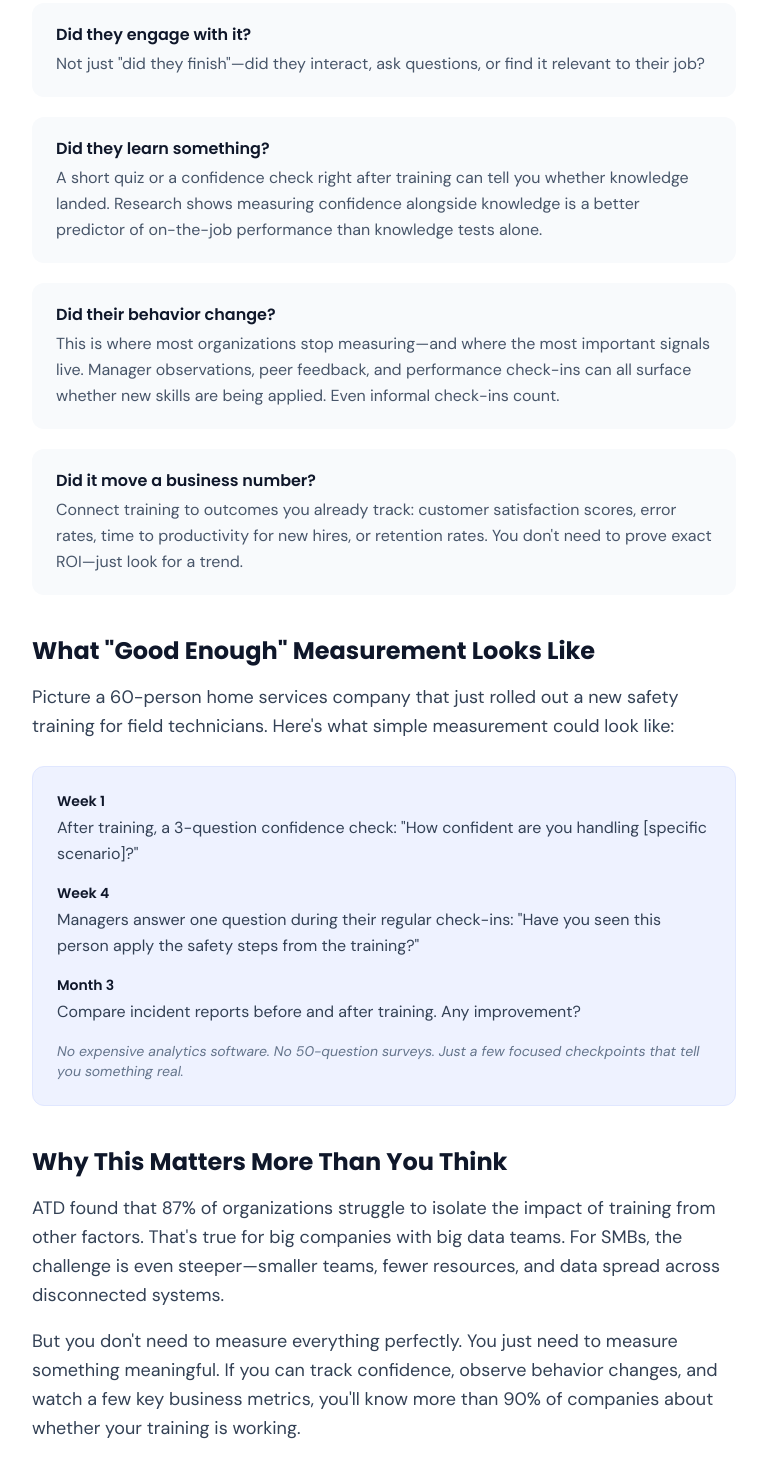
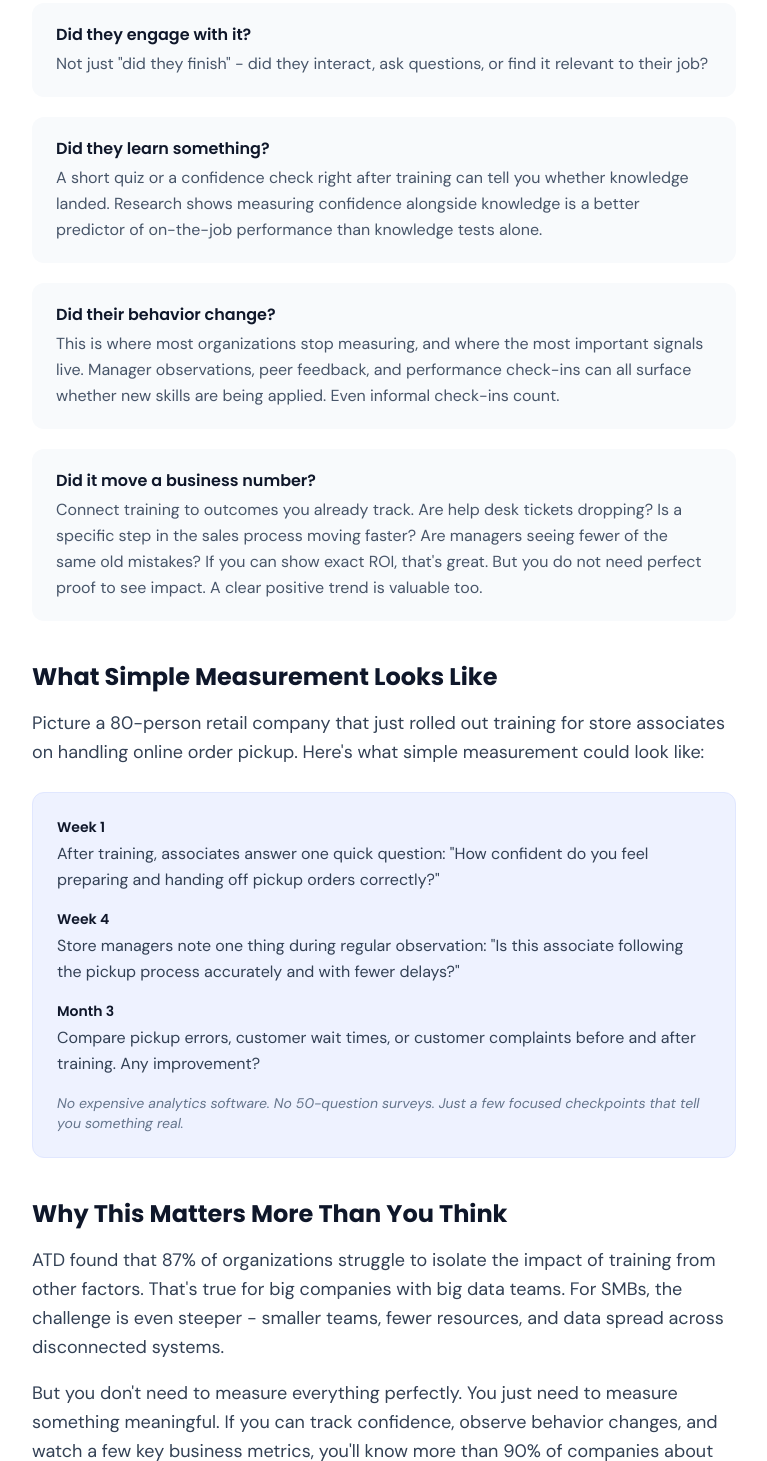
Before and after one commit to rami-humaloom/website, a website: page blog/measure-training-effectiveness.html in a window 1280 px wide. Shown: the part 1754-3215 px from the top of the page, without its empty margins (256-1023 px from the left). Drawn offline with nearby package versions, Linux system fonts and the light colour scheme; files that its build step writes are made by us from their sources.

Commit message:
Update measure-training-effectiveness.html

```diff
--- a/blog/measure-training-effectiveness.html
+++ b/blog/measure-training-effectiveness.html
@@ -184,7 +184,7 @@
                         Completion is the most common training metric—and the least meaningful. Nearly half of workers admit to clicking through required training just to mark it done. A 92% completion rate might just mean 92% of people sat in a chair or clicked "next" enough times.
                     </p>
                     <p class="text-lg text-slate-700 leading-relaxed mb-8">
-                        Meanwhile, ATD research found that while 90% of organizations ask employees whether they liked the training, only 35% look at whether it changed anything on the job. That gap is where training programs quietly fail.
+                        Meanwhile, ATD research found that while 90% of organizations ask employees whether they liked the training, only 18% look at whether it changed specific metrics on the job. That gap is where training programs quietly fail.
                     </p>
 
                     <h2 class="font-heading font-bold text-2xl text-slate-900 mt-10 mb-4">A Better Way to Think About It</h2>
@@ -195,7 +195,7 @@
                     <div class="space-y-5 mb-8">
                         <div class="bg-slate-50 rounded-xl px-6 py-5">
                             <p class="font-heading font-semibold text-slate-900 mb-1">Did they engage with it?</p>
-                            <p class="text-slate-600 text-base leading-relaxed">Not just "did they finish"—did they interact, ask questions, or find it relevant to their job?</p>
+                            <p class="text-slate-600 text-base leading-relaxed">Not just "did they finish" - did they interact, ask questions, or find it relevant to their job?</p>
                         </div>
                         <div class="bg-slate-50 rounded-xl px-6 py-5">
                             <p class="font-heading font-semibold text-slate-900 mb-1">Did they learn something?</p>
@@ -203,37 +203,37 @@
                         </div>
                         <div class="bg-slate-50 rounded-xl px-6 py-5">
                             <p class="font-heading font-semibold text-slate-900 mb-1">Did their behavior change?</p>
-                            <p class="text-slate-600 text-base leading-relaxed">This is where most organizations stop measuring—and where the most important signals live. Manager observations, peer feedback, and performance check-ins can all surface whether new skills are being applied. Even informal check-ins count.</p>
+                            <p class="text-slate-600 text-base leading-relaxed">This is where most organizations stop measuring, and where the most important signals live. Manager observations, peer feedback, and performance check-ins can all surface whether new skills are being applied. Even informal check-ins count.</p>
                         </div>
                         <div class="bg-slate-50 rounded-xl px-6 py-5">
                             <p class="font-heading font-semibold text-slate-900 mb-1">Did it move a business number?</p>
-                            <p class="text-slate-600 text-base leading-relaxed">Connect training to outcomes you already track: customer satisfaction scores, error rates, time to productivity for new hires, or retention rates. You don't need to prove exact ROI—just look for a trend.</p>
+                            <p class="text-slate-600 text-base leading-relaxed">Connect training to outcomes you already track. Are help desk tickets dropping? Is a specific step in the sales process moving faster? Are managers seeing fewer of the same old mistakes? If you can show exact ROI, that's great. But you do not need perfect proof to see impact. A clear positive trend is valuable too.</p>
                         </div>
                     </div>
 
-                    <h2 class="font-heading font-bold text-2xl text-slate-900 mt-10 mb-4">What "Good Enough" Measurement Looks Like</h2>
+                    <h2 class="font-heading font-bold text-2xl text-slate-900 mt-10 mb-4">What Simple Measurement Looks Like</h2>
                     <p class="text-lg text-slate-700 leading-relaxed mb-6">
-                        Picture a 60-person home services company that just rolled out a new safety training for field technicians. Here's what simple measurement could look like:
+                        Picture a 80-person retail company that just rolled out training for store associates on handling online order pickup. Here's what simple measurement could look like:
                     </p>
                     <div class="bg-brand-50 border border-brand-100 rounded-xl px-6 py-6 mb-8 space-y-4">
                         <div>
                             <p class="font-heading font-semibold text-slate-900 text-sm mb-1">Week 1</p>
-                            <p class="text-slate-700 text-base leading-relaxed">After training, a 3-question confidence check: "How confident are you handling [specific scenario]?"</p>
+                            <p class="text-slate-700 text-base leading-relaxed">After training, associates answer one quick question: "How confident do you feel preparing and handing off pickup orders correctly?"</p>
                         </div>
                         <div>
                             <p class="font-heading font-semibold text-slate-900 text-sm mb-1">Week 4</p>
-                            <p class="text-slate-700 text-base leading-relaxed">Managers answer one question during their regular check-ins: "Have you seen this person apply the safety steps from the training?"</p>
+                            <p class="text-slate-700 text-base leading-relaxed">Store managers note one thing during regular observation: "Is this associate following the pickup process accurately and with fewer delays?"</p>
                         </div>
                         <div>
                             <p class="font-heading font-semibold text-slate-900 text-sm mb-1">Month 3</p>
-                            <p class="text-slate-700 text-base leading-relaxed">Compare incident reports before and after training. Any improvement?</p>
+                            <p class="text-slate-700 text-base leading-relaxed">Compare pickup errors, customer wait times, or customer complaints before and after training. Any improvement?</p>
                         </div>
                         <p class="text-slate-500 text-sm italic">No expensive analytics software. No 50-question surveys. Just a few focused checkpoints that tell you something real.</p>
                     </div>
 
                     <h2 class="font-heading font-bold text-2xl text-slate-900 mt-10 mb-4">Why This Matters More Than You Think</h2>
                     <p class="text-lg text-slate-700 leading-relaxed mb-4">
-                        ATD found that 87% of organizations struggle to isolate the impact of training from other factors. That's true for big companies with big data teams. For SMBs, the challenge is even steeper—smaller teams, fewer resources, and data spread across disconnected systems.
+                        ATD found that 87% of organizations struggle to isolate the impact of training from other factors. That's true for big companies with big data teams. For SMBs, the challenge is even steeper - smaller teams, fewer resources, and data spread across disconnected systems.
                     </p>
                     <p class="text-lg text-slate-700 leading-relaxed mb-8">
                         But you don't need to measure everything perfectly. You just need to measure something meaningful. If you can track confidence, observe behavior changes, and watch a few key business metrics, you'll know more than 90% of companies about whether your training is working.
@@ -255,7 +255,6 @@
                         </summary>
                         <ul class="mt-4 space-y-2 text-xs text-slate-400 leading-relaxed">
                             <li>Training Orchestra, "80+ Corporate Training Statistics that Matter for 2026," 2026 — <a href="https://trainingorchestra.com/employee-training-trends/" target="_blank" rel="noopener noreferrer" class="hover:text-brand-500 transition-colors underline">trainingorchestra.com</a></li>
-                            <li>ATD / Sopact, "Kirkpatrick Model Training Evaluation," 2025 — <a href="https://www.sopact.com/use-case/kirkpatrick-model-training-evaluation" target="_blank" rel="noopener noreferrer" class="hover:text-brand-500 transition-colors underline">sopact.com</a></li>
                             <li>The Learning Guild, "Confidence, Knowledge, and Mastery: Better Learning Assessments" — <a href="https://www.learningguild.com/articles/confidence-knowledge-and-mastery-better-learning-assessments" target="_blank" rel="noopener noreferrer" class="hover:text-brand-500 transition-colors underline">learningguild.com</a></li>
                             <li>ATD, "Measuring Impact: Using Data to Understand Learning Programs," 2023 — <a href="https://www.td.org/content/press-release/atd-research-measuring-learning-program-effectiveness-is-challenging" target="_blank" rel="noopener noreferrer" class="hover:text-brand-500 transition-colors underline">td.org</a></li>
                             <li>Alliger, Tannenbaum, Bennett, Traver &amp; Shotland, "A Meta-Analysis of the Relations Among Training Criteria," <em>Personnel Psychology</em>, Vol. 50(2), 1997 — <a href="https://onlinelibrary.wiley.com/doi/abs/10.1111/j.1744-6570.1997.tb00911.x" target="_blank" rel="noopener noreferrer" class="hover:text-brand-500 transition-colors underline">onlinelibrary.wiley.com</a></li>
```
